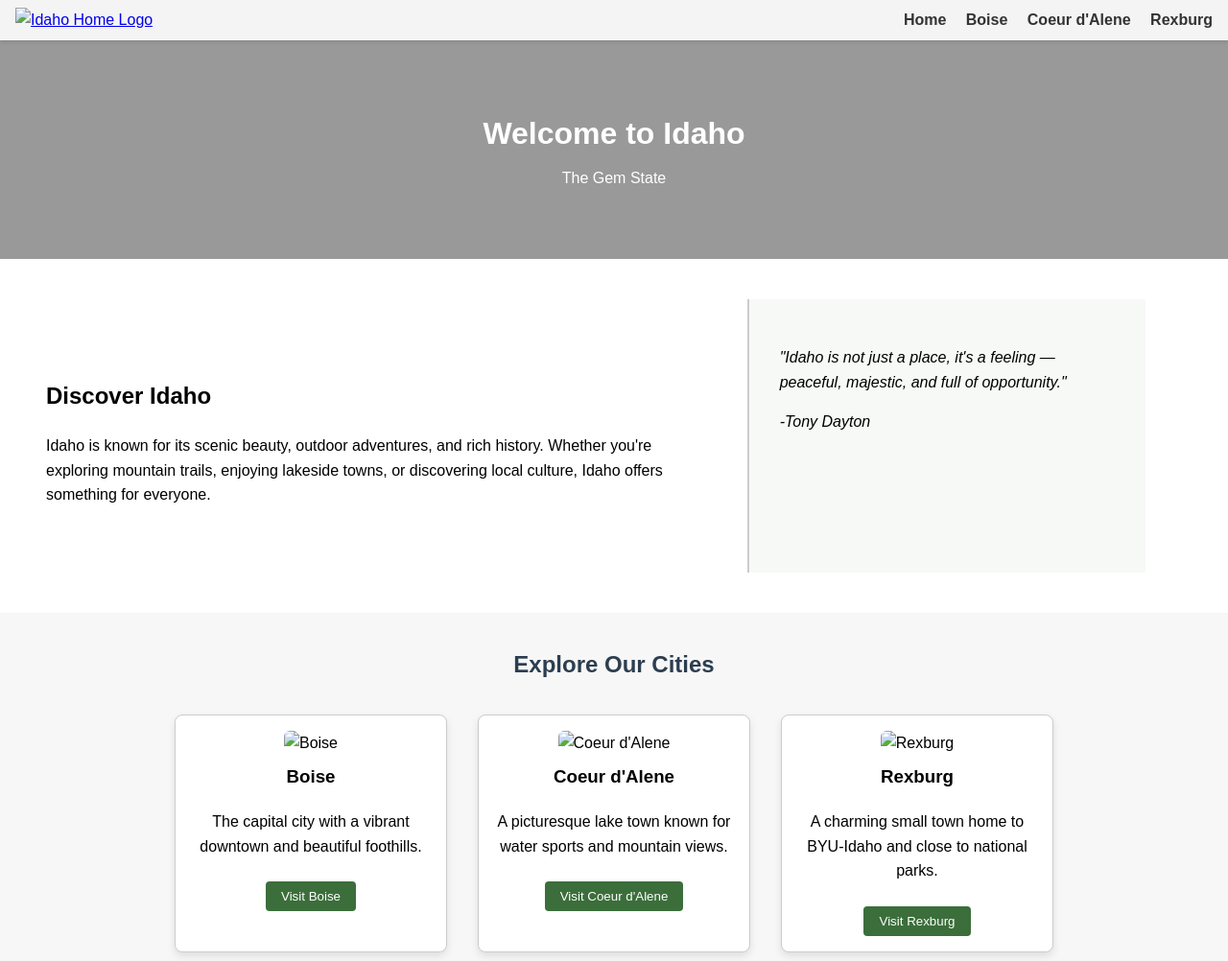
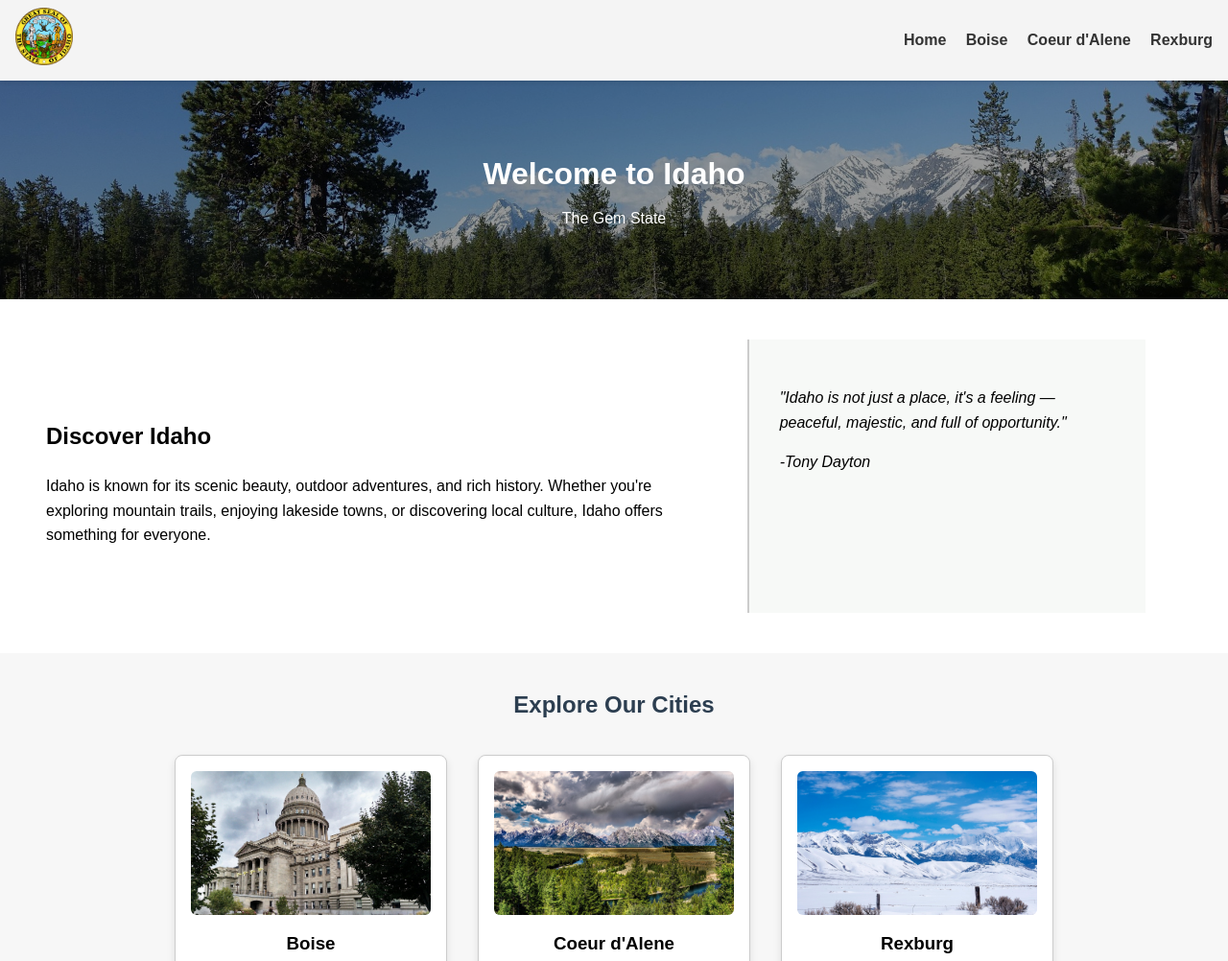
Before and after one commit to Code70x7/Idaho_Website, a plain HTML site: page index.html in a window 1280 px wide. Shown: the top 1002 px of the page at 96% size. Drawn offline with Linux system fonts and the light colour scheme; the site is published under a folder, as on GitHub Pages, so addresses that start at the root find nothing.

Commit message:
fixed image links

```diff
--- a/index.html
+++ b/index.html
@@ -11,7 +11,7 @@
   <nav>
     <div class="nav-left">
         <a href="index.html">
-  <img src="/assets/idaho logo.png" width="60px" height="60px" alt="Idaho Home Logo" />
+  <img src="assets/idaho logo.png" width="60px" height="60px" alt="Idaho Home Logo" />
 </a>
     </div>
     <div class="nav-middle"></div>
@@ -45,19 +45,19 @@
     <h2>Explore Our Cities</h2>
     <div class="city-cards">
       <div class="card">
-        <img src="/assets/boise.jpg" alt="Boise">
+        <img src="assets/boise.jpg" alt="Boise">
         <h3>Boise</h3>
         <p>The capital city with a vibrant downtown and beautiful foothills.</p>
         <button onclick="location.href='boise.html'">Visit Boise</button>
       </div>
       <div class="card">
-        <img src="/assets/mountains.jpg" alt="Coeur d'Alene">
+        <img src="assets/mountains.jpg" alt="Coeur d'Alene">
         <h3>Coeur d'Alene</h3>
         <p>A picturesque lake town known for water sports and mountain views.</p>
         <button onclick="location.href='coeurdalene.html'">Visit Coeur d'Alene</button>
       </div>
       <div class="card">
-        <img src="/assets/snow.jpg" alt="Rexburg">
+        <img src="assets/snow.jpg" alt="Rexburg">
         <h3>Rexburg</h3>
         <p>A charming small town home to BYU-Idaho and close to national parks.</p>
         <button onclick="location.href='rexburg.html'">Visit Rexburg</button>
--- a/style.css
+++ b/style.css
@@ -19,7 +19,7 @@
       font-weight: bold;
     }
     header {
-      background-image: url('/assets/forest.jpg');
+      background-image: url('assets/forest.jpg');
       background-size: cover;
       background-position: center;
       color: white;
```
